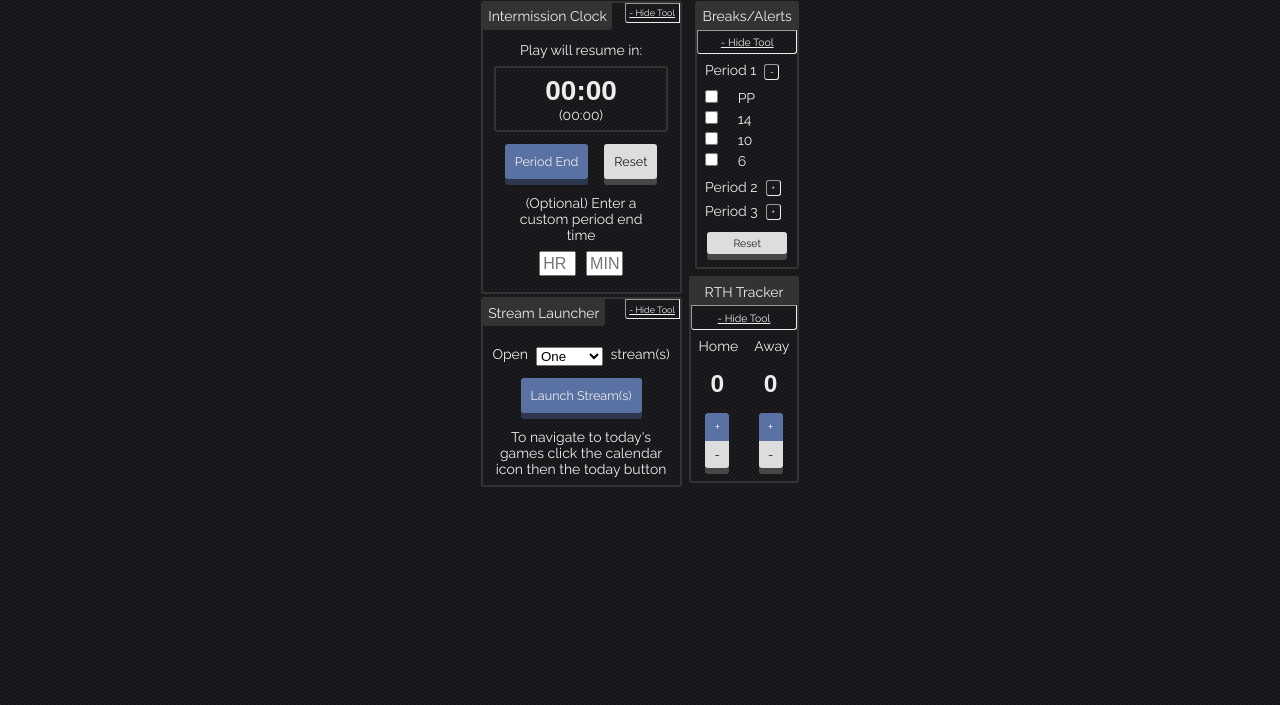
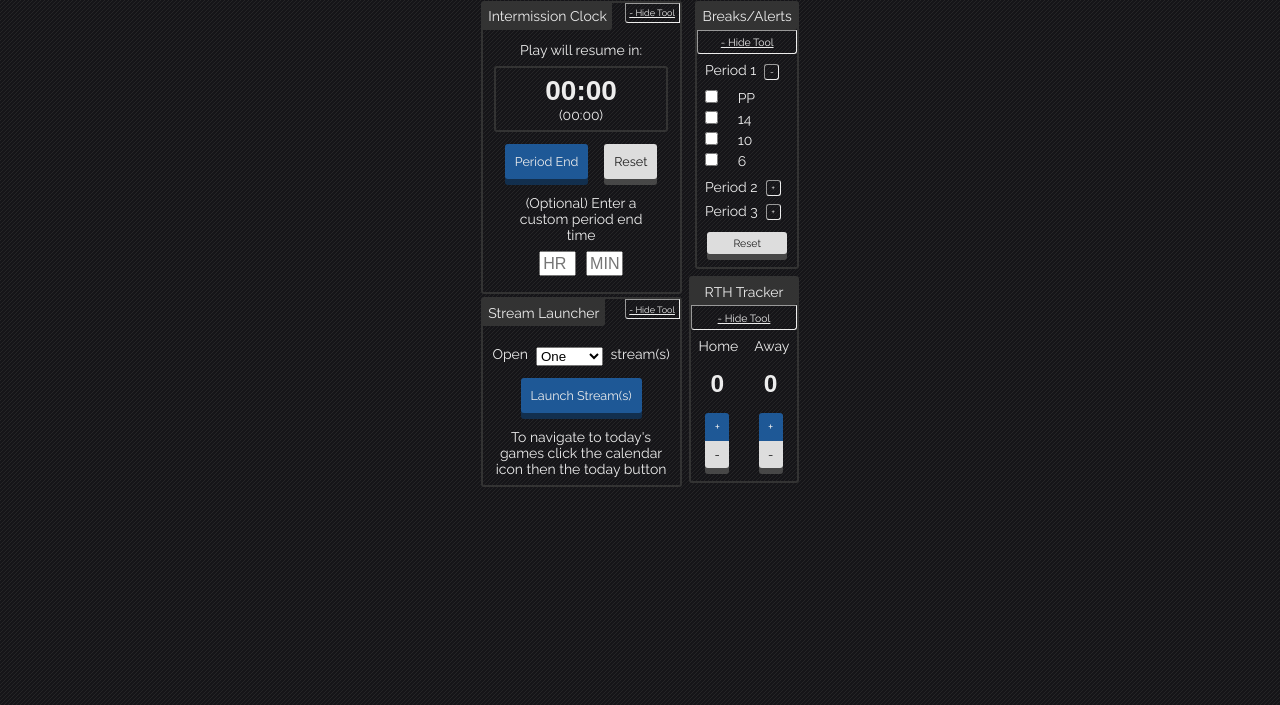
Before and after one commit to peppahjackk/logger-tools, a website: page index.html in a window 1280 px wide. Shown: the part 95-800 px from the top of the page. Drawn offline with Linux system fonts and the light colour scheme.

Commit message:
Changed button color

```diff
--- a/css/style.css
+++ b/css/style.css
@@ -220,24 +220,24 @@ input:checked+ label {
 /* Button Styling start */
 
 .btn {
-  background-color: #5A71A3;
+  background-color: #1e5896;
   padding: 10px;
   border: 0px;
   border-radius: 3px;
   color: #EDEDED;
-  box-shadow: #2D374D 0px 6px;
+  box-shadow: #122F4E 0px 6px;
   font-size: .9em;
   font-family: Raleway, sans-serif;
 }
 
 .btn:hover {
-  background-color: #637EBA;
+  background-color: #366291;
   cursor: pointer;
 }
 
 .btn:active {
   transform: translateY(3px);
-  box-shadow: #303030 0px 3px;
+  box-shadow: #122F4E 0px 3px;
 }
 
 .btnRow {
```
